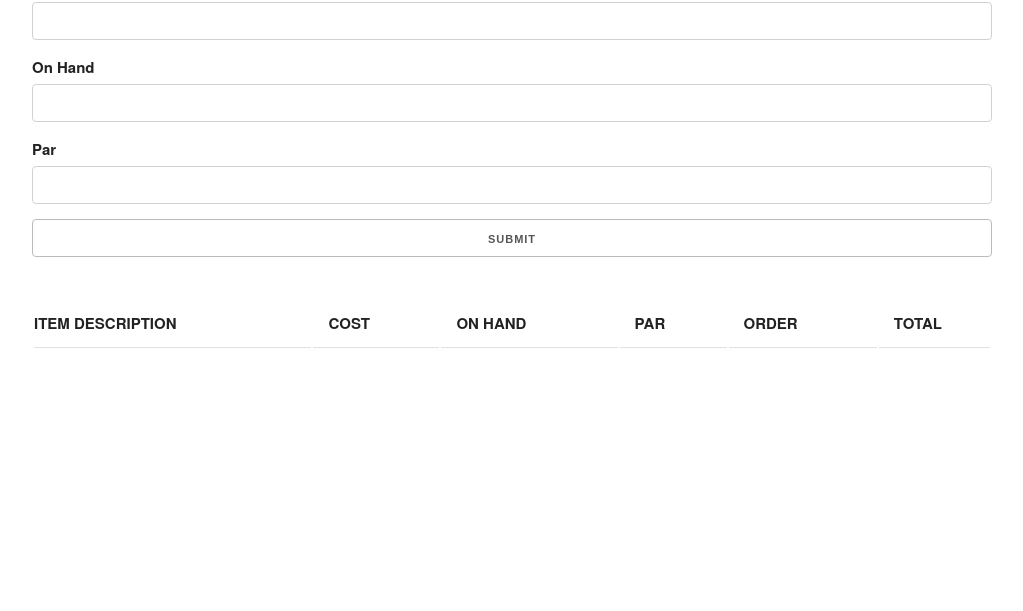
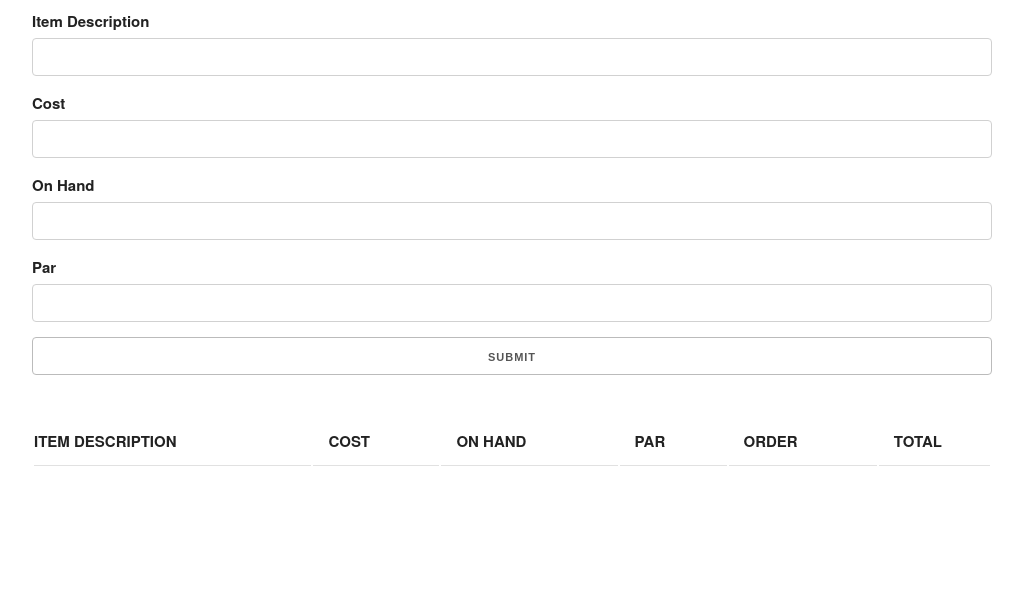
Before and after one commit to Colclough7/miniature-couscous, a plain HTML site: page index.html in a window 1280 px wide. Shown: the part 189-800 px from the top of the page, without its empty margins (128-1151 px from the left). Drawn offline with nearby package versions, Linux system fonts and the light colour scheme.

Commit message:
put flex box on css

```diff
--- a/style.css
+++ b/style.css
@@ -3,7 +3,11 @@
     border: 0;
     margin: 0;
 }
-
+body{
+    height: 100vh;
+    display: flex;
+    align-items: center;justify-items: center;
+}
 .success,
 .error {
     color: white;
```
